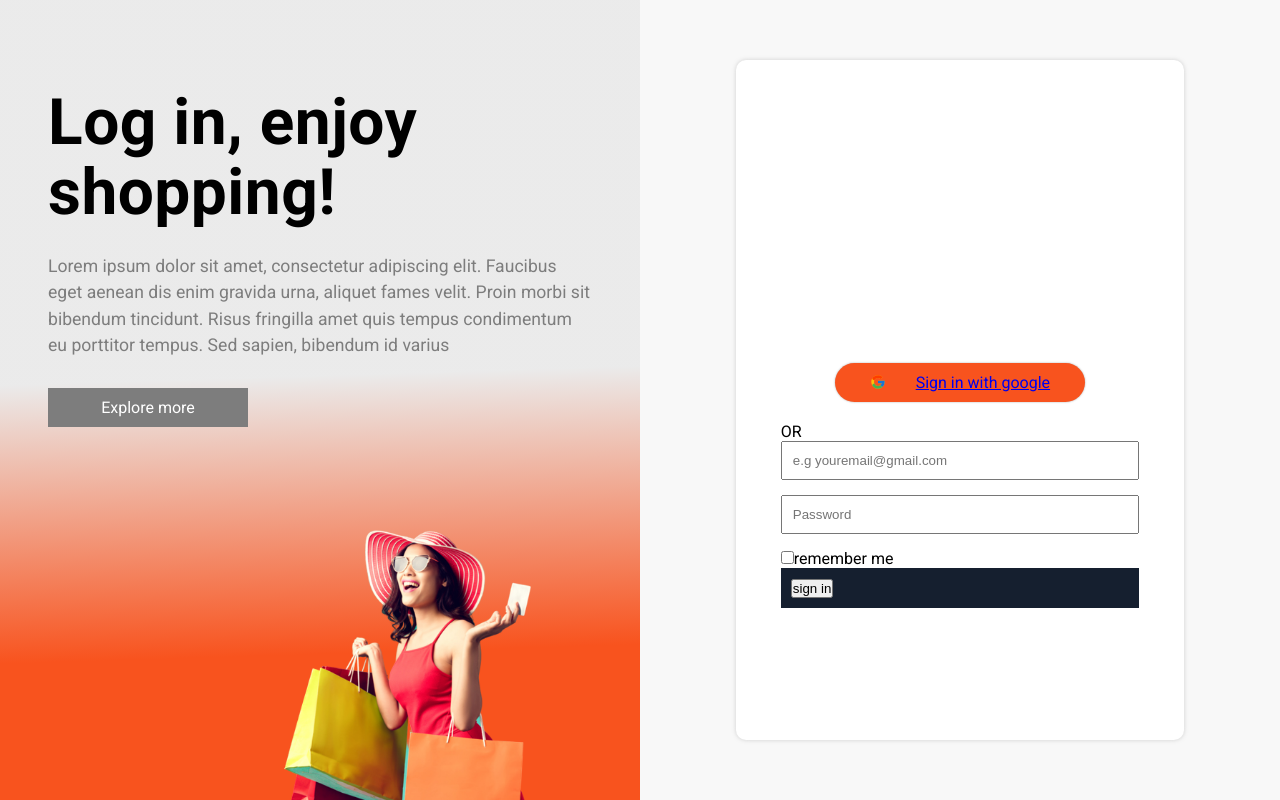
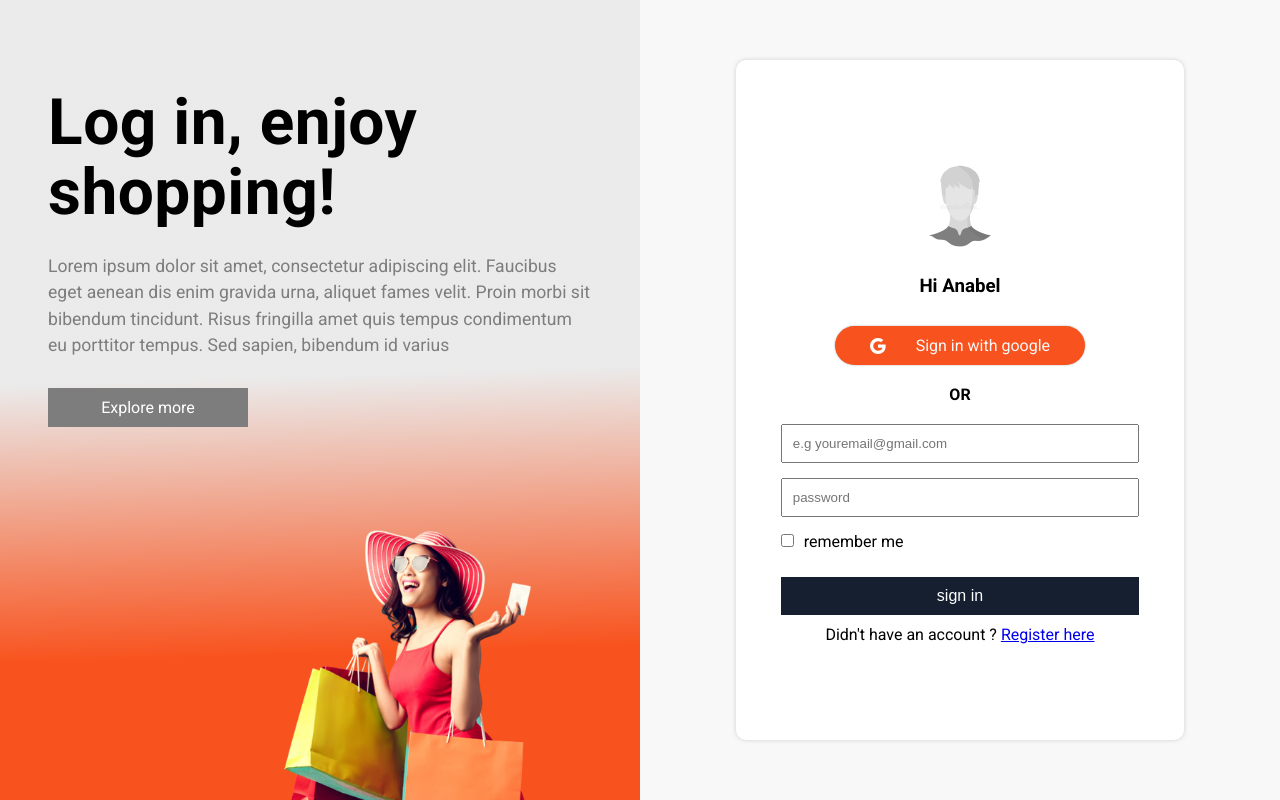
Before and after one commit to Almarex-Web-Dev/fullstack_ecommerce_project, a React (Vite) app in the folder frontend/: page /login in a window 1280 px wide. Built offline with nearby package versions, Linux system fonts and the light colour scheme.

Commit message:
added more lines of jsx element in login.jsx

```diff
--- a/frontend/src/pages/login/login.jsx
+++ b/frontend/src/pages/login/login.jsx
@@ -1,5 +1,9 @@
 import React from 'react'
 import shoppingIMG from '../../assets/shopping.png'
+import dummyAvatar from '../../assets/dummyAvatar.jpg'
+import { BsGoogle } from 'react-icons/bs'
+
+import { Link } from 'react-router-dom'
 
 import { FcGoogle } from 'react-icons/fc'
 
@@ -34,17 +38,28 @@ const Login = () => {
       <div className="form__input-section">
         <div className="form__wrapper">
           <div className="avatar">
+            <img src={dummyAvatar} alt="" width={50} />
             {/* user Avatar goes here */}
+            <h3>Hi Anabel</h3>
             {/* User name goes here */}
           </div>
-          {/* sign in with google jsx tags */}
-          <div className="sign_with_google">
-            <FcGoogle className="google_icon" />
-            <a href="#">
+          {/* sign in with google*/}
+          <div className="login__option-wrapper">
+            <a href="#" className="sign_with_google">
+              <BsGoogle color="#fff" className="google_icon" />
               <span>Sign in with google</span>
             </a>
+            <p
+              style={{
+                fontWeight: 'bold',
+                textAlign: 'center',
+                marginBottom: '20px',
+              }}
+            >
+              OR
+            </p>
           </div>
-          <p>OR</p>
+
           <form className="main__form">
             {/* Email input down here */}
             <div className="email__input">
@@ -60,21 +75,30 @@ const Login = () => {
             <div className="password__input">
               <input
                 type="password"
-                placeholder="Password"
+                placeholder="password"
                 value={''}
                 onChange={''}
               />
               <span></span>
             </div>
             {/* remember me option*/}
-            <div>
+            <div className="remmber__me-checkbox">
               <input type="checkbox" />
               <span>remember me</span>
             </div>
             {/* sign in button down here */}
-            <div className="submit__button">
-              <button type="submit">sign in</button>
-            </div>
+            <button className="submit__button" type="submit">
+              sign in
+            </button>
+            <span
+              style={{
+                marginTop: '10px',
+                display: 'block',
+                textAlign: 'center',
+              }}
+            >
+              Didn't have an account ? <Link to="/register">Register here</Link>
+            </span>
           </form>
         </div>
       </div>
```
